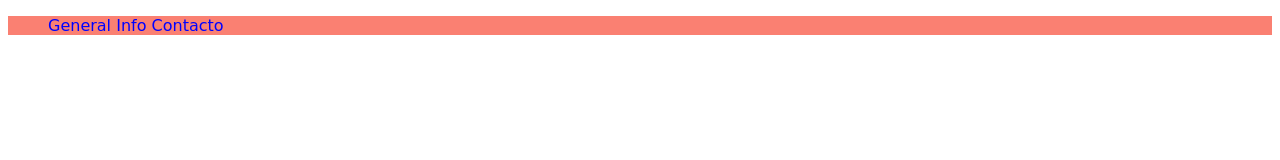
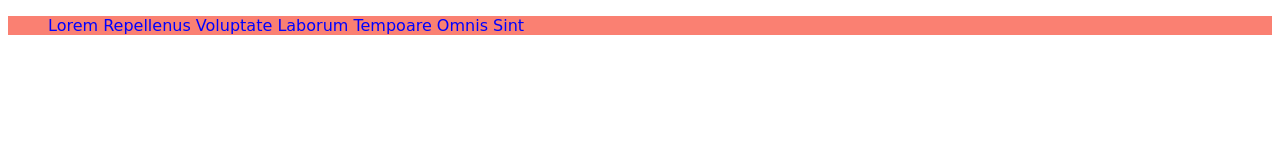
Before and after one commit to NycollSM/Dropdown, a plain HTML site: page index.html in a window 1280 px wide. Drawn offline with Linux system fonts and the light colour scheme.

Commit message:
correcion 1/15

```diff
--- a/index.html
+++ b/index.html
@@ -12,29 +12,35 @@
     <div class="btn">
          <ul class="main">
                   <li class="content">
-                      <a href="#">General</a>
+                      <a href="#">Lorem</a>
                       <ul class="down">
-                          <li><a href="#">A</a></li>
-                          <li><a href="#">A</a></li>
-                          <li><a href="#">A</a></li>
+                          <li><a href="#">Lorem</a></li>
+                          <li><a href="#">Nisi</a></li>
+                          <li><a href="#">Laborum</a></li>
+                          <li><a href="#">Ullam</a></li>
+                          <li><a href="#">Quidem</a></li>
                         </ul>
                   </li>
                   <li class="content">
-                      <a href="#">Info</a>
+                      <a href="#">Repellenus</a>
                       <ul class="down">
-                          <li><a href="#">B</a></li>
-                          <li><a href="#">B</a></li>
-                          <li><a href="#">B</a></li>
+                          <li><a href="#">Lorem</a></li>
+                          <li><a href="#">Lorem</a></li>
+                          <li><a href="#">Lorem</a></li>
                       </ul>
                   </li>
                   <li class="content">
-                      <a href="#">Contacto</a>
+                      <a href="#">Voluptate</a>
                       <ul class="down">
-                          <li><a href="#">C</a></li>
-                          <li><a href="#">C</a></li>
-                          <li><a href="#">C</a></li>
+                          <li><a href="#">Lorem</a></li>
+                          <li><a href="#">Lorem</a></li>
+                          <li><a href="#">Lorem</a></li>
                       </ul>
                   </li>
+                  <li class="content"><a href="#">Laborum</a></li>
+                  <li class="content"><a href="#">Tempoare</a></li>
+                  <li class="content"><a href="#">Omnis</a></li>
+                  <li class="content"><a href="#">Sint</a></li>
          </ul>
     </div>
 </body>
```
